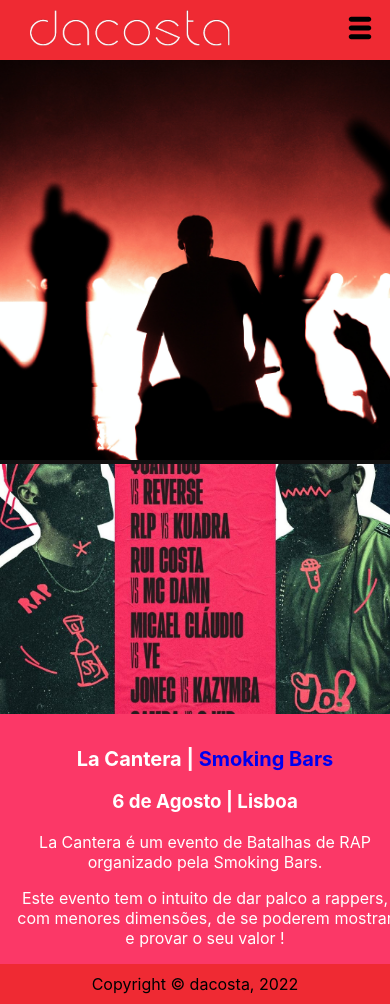
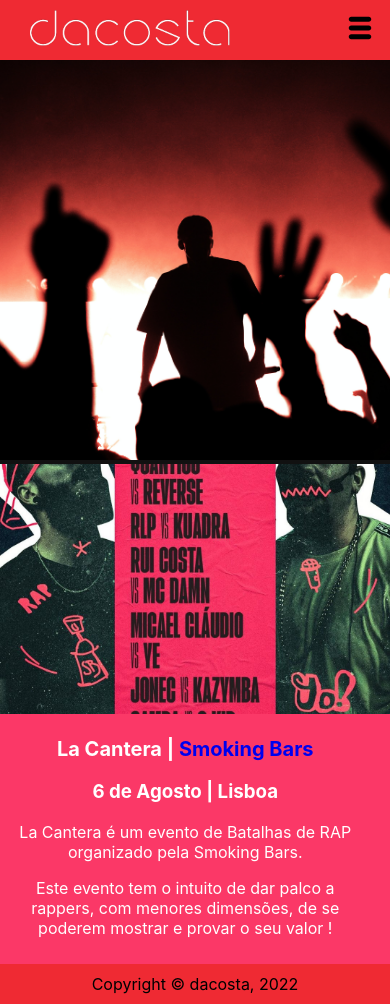
Before and after one commit to ruicosta1933/artist, a React (Create React App) app: page /events in a window 390 px wide. Built offline with nearby package versions, Linux system fonts and the light colour scheme.

Commit message:
responsivity fixed

```diff
--- a/src/components/events/events.module.css
+++ b/src/components/events/events.module.css
@@ -35,7 +35,6 @@
     justify-content: center;
     align-items: center;
     color: white;
-    margin: 10px;
 }
 
 .text {
@@ -59,7 +58,7 @@
         height: 50%;
     }
     .divText{
-        width: 100%;
+        width: 95%;
         height: 50%;
     }
     h1{
```
